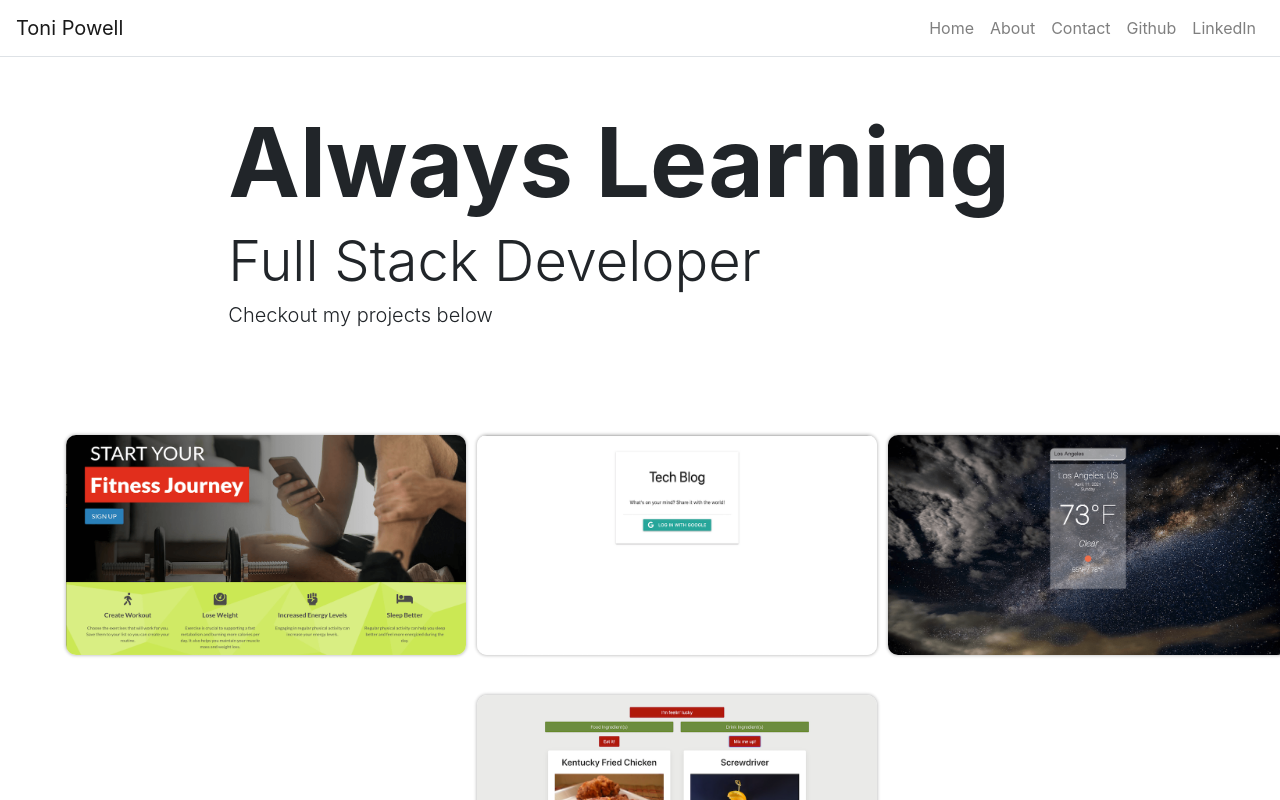
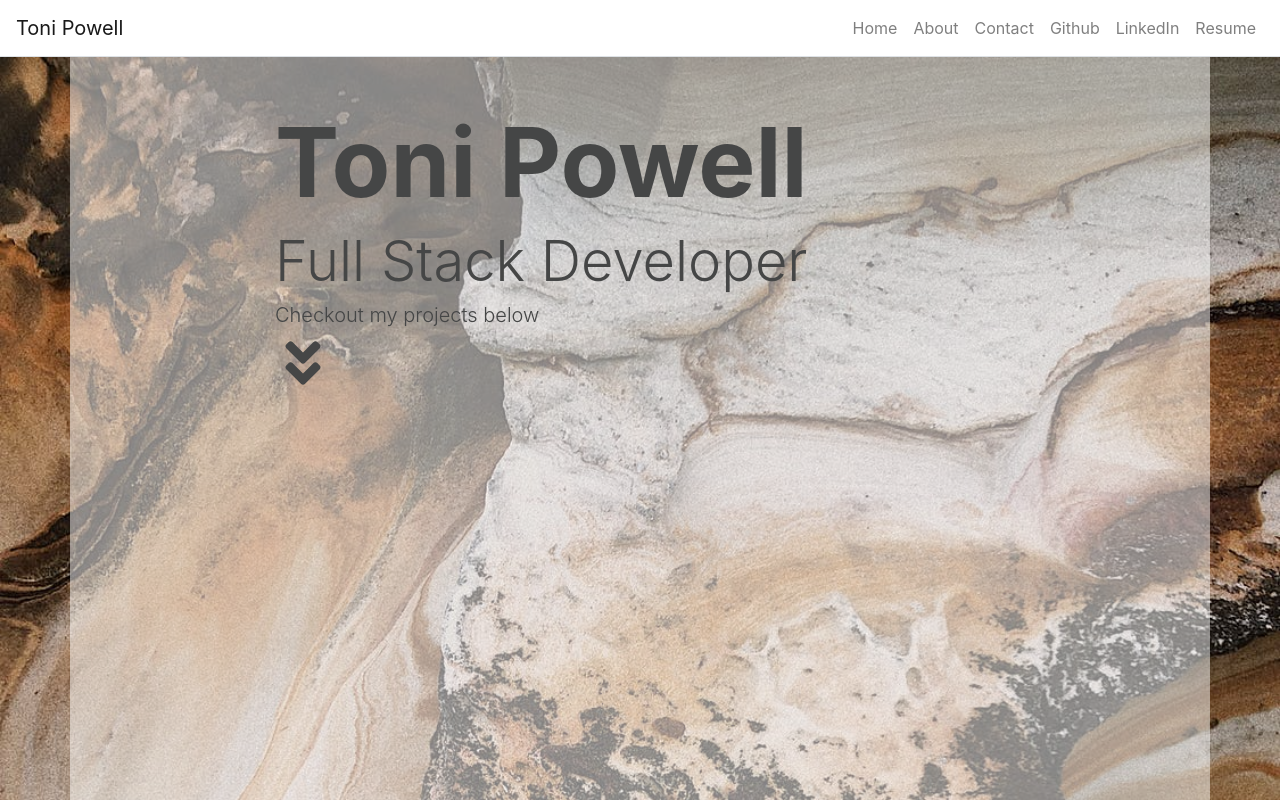
Before and after one commit to tonipow3ll/tonipow3ll.github.io, a React (Create React App) app in the folder portfolio/: page / in a window 1280 px wide. Shown: the top 800 px of the page. Built offline with nearby package versions, Linux system fonts and the light colour scheme.

Commit message:
added resume to nav

```diff
--- a/portfolio/src/App.js
+++ b/portfolio/src/App.js
@@ -9,6 +9,8 @@ import Footer from './components/Footer';
 import HomePage from './pages/HomePage';
 import AboutPage from './pages/AboutPage';
 import ContactPage from './pages/ContactPage';
+import resume from '../src/assets/TPResume.pdf'
+
 
 
 class App extends React.Component {
@@ -23,9 +25,8 @@ class App extends React.Component {
         { title: 'Contact', path: '/contact' },
       ],
       home: {
-        title: 'Always Learning',
+        title: 'Toni Powell',
         subTitle: 'Full Stack Developer',
-        links: 'Quick Links',
         text: 'Checkout my projects below',
       },
       about: {
@@ -53,6 +54,7 @@ class App extends React.Component {
                 <Link className="nav-link" to="/contact">Contact</Link>
                 <a className="nav-link" href="https://github.com/tonipow3ll" target="_blank">Github</a>
                 <a className="nav-link" href="https://www.linkedin.com/in/tonipowell13/" target="_blank">LinkedIn</a>
+                <a className="nav-link" href={resume} target="_blank">Resume</a>
               </Nav>
             </Navbar.Collapse>
           </Navbar>
--- a/portfolio/src/components/Card.js
+++ b/portfolio/src/components/Card.js
@@ -6,7 +6,7 @@ import CardInfo from '../components/CardInfo'
 function Card(props) {
     return (
         // on mouseOver, will need onMouseOut
-            <div className='col-sm-3 d-inline-block t-card'>
+            <div className='col-sm-3 d-inline-block t-card' id="projects">
                 {/* onClick={(e)=>props.click(props.item)} */}
 
                 <img className="t-card-image" src={props.item.imgSrc} alt={props.item.imgSrc} onMouseEnter={(e)=>props.click(props.item)} />
--- a/portfolio/src/components/Hero.js
+++ b/portfolio/src/components/Hero.js
@@ -1,20 +1,25 @@
 import React from 'react';
 import { Container, Jumbotron, Row, Col } from 'react-bootstrap';
-
+// import { FaArrowDown } from 'react-icons/fa';
+import { FaAngleDoubleDown } from 'react-icons/fa'
 
 function Hero(props) {
     return (
-        <Jumbotron className="bg-transparent jumbotron-fluid p-0">
-            <Container fluid={true}>
+        <Jumbotron className="bg-transparent jumbotron-fluid p-0 bg-img ">
+            <Container className="bg-photo">
+                {/* fluid={true} */}
                 <Row className="justify-content-center py-5">
                     <Col md={8} sm={12}>
                      { props.title && <h1 className="display-1 font-weight-bolder">{props.title}</h1> }
                      { props.subTitle && <h3 className="display-4 font-weight-light">{props.subTitle}</h3> }
                      {/* { props.text && <h3 className="lead font-weight-light">{props.text}</h3> } */}
                      { props.text && <h3 className="lead font-weight-light">{props.text}</h3> }
+                    <a href="#projects" className="scrollArrow"> <FaAngleDoubleDown size={56} /> </a>
+                    <div class="arrow bounce"> </div>
                     </Col>
                 </Row>
             </Container>
+
         </Jumbotron>
     );
 }
--- a/portfolio/src/index.css
+++ b/portfolio/src/index.css
@@ -11,6 +11,24 @@ code {
   font-family: source-code-pro, Menlo, Monaco, Consolas, 'Courier New',
     monospace;
 }
+
+.bg-img {
+  background-image: url(../src/assets/images/stones.jpeg);
+  color: #454646;
+  background-size: cover;
+  display: flex;
+  flex-direction: column;
+}
+.jumbotron{
+  height: 100vh;
+}
+.bg-photo{
+  /* background-color: rgba(255, 255, 255, 0.3); */
+  background-color: rgba(255, 255, 255, 0.5);
+  width: 10%;
+  height: 100vh;
+}
+
 .footer-link{
   color: #000 ;
 }
@@ -59,3 +77,8 @@ code {
   color: #ee6352;
   padding: 10px 15px;
 }
+.scrollArrow {
+  color: #454646;
+}
+
+/* down arrow */
```
Also changed, not shown: portfolio/src/assets/images/code.jpg (added), portfolio/src/assets/images/stones.jpeg (added).
